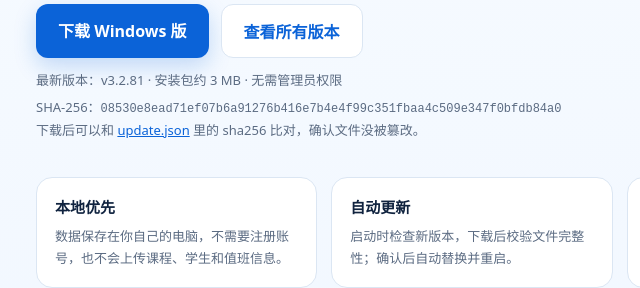
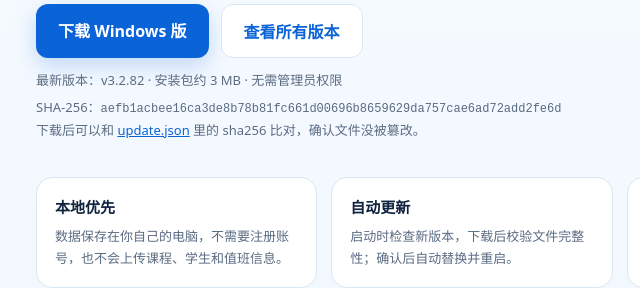
Before and after one commit to feihesl/kexu-releases, a plain HTML site: page index.html in a window 1280 px wide. Shown: the part 273-561 px from the top of the page, 168-808 px from the left. Drawn offline with Linux system fonts and the light colour scheme.

Commit message:
Update download page to 3.2.82

```diff
--- a/index.html
+++ b/index.html
@@ -37,8 +37,8 @@
     <a class="btn primary" href="https://github.com/feihesl/kexu-releases/releases/latest/download/KeXu-win64.zip">下载 Windows 版</a>
     <a class="btn secondary" href="https://github.com/feihesl/kexu-releases/releases">查看所有版本</a>
   </div>
-  <div class="meta">最新版本：v3.2.81 · 安装包约 3 MB · 无需管理员权限</div>
-  <div class="meta" style="margin-top:8px">SHA-256：<code style="font-size:12px;word-break:break-all"><!--sha-->08530e8ead71ef07b6a91276b416e7b4e4f99c351fbaa4c509e347f0bfdb84a0<!--/sha--></code></div>
+  <div class="meta">最新版本：v3.2.82 · 安装包约 3 MB · 无需管理员权限</div>
+  <div class="meta" style="margin-top:8px">SHA-256：<code style="font-size:12px;word-break:break-all"><!--sha-->aefb1acbee16ca3de8b78b81fc661d00696b8659629da757cae6ad72add2fe6d<!--/sha--></code></div>
   <div class="meta" style="margin-top:4px">下载后可以和 <a href="update.json" style="color:var(--accent)">update.json</a> 里的 sha256 比对，确认文件没被篡改。</div>
 
   <div class="grid">
```
